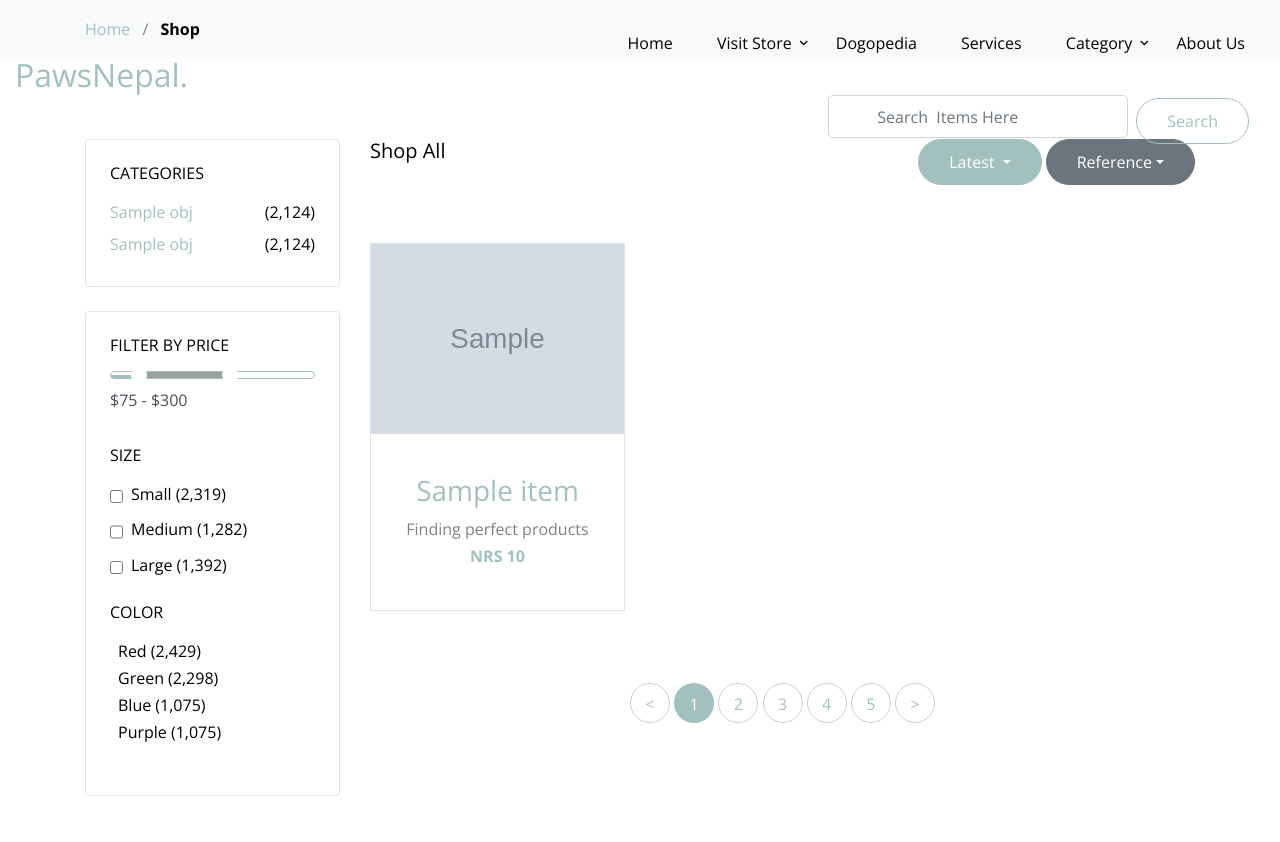
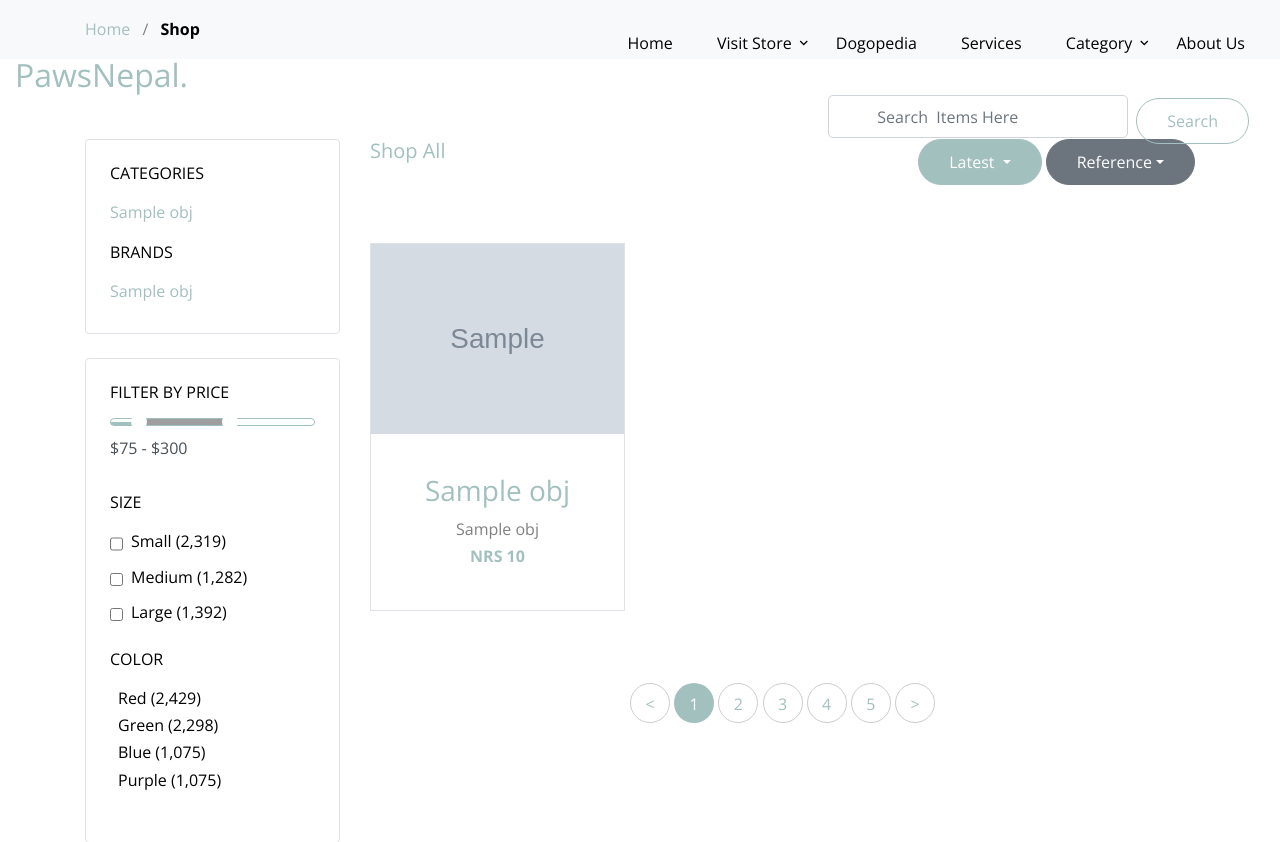
Before and after one commit to lnxtha/pawsnepal, a Django app: template pawsnepal/pawsnepal_app/templates/shop.html in a window 1280 px wide. Shown: the top 842 px of the page. Run offline with Django 3.2, Linux system fonts and the light colour scheme; the template is opened without the code that fills it: most values are stand-ins (such as "Sample title", 1, 10 or a date in 2020); grey boxes marked "Sample" are stand-in pictures; parts of the project's set-up code (start-up, migrations or seed data) failed here and were passed over; some libraries are stand-ins or nearby versions; some web fonts are replaced; grey boxes are pictures that could not be loaded.

Commit message:
Shop page, filter added

```diff
--- a/pawsnepal/pawsnepal_app/models.py
+++ b/pawsnepal/pawsnepal_app/models.py
@@ -62,12 +62,13 @@
 class PetItems(models.Model):
     name = models.CharField(max_length=100)
     category = models.IntegerField(choices=ITEM_CATEGORIES)
+    label = models.CharField(max_length=50, null= True, blank = True)
     description = models.TextField(null=True, blank=True)
     price = models.IntegerField(null=True, blank=True)
     added_date = models.DateTimeField(auto_now_add=True)
     updated_at = models.DateTimeField(auto_now=True)
     image = models.ImageField()         # Mandatory
-    brand = models.ForeignKey(Brand, on_delete=models.CASCADE, blank = True, null = True)
+    brand = models.ForeignKey(Brand, on_delete=models.CASCADE, related_name = 'brand_name', blank = True, null = True)
 
     def __str__(self):
         return self.name
--- a/pawsnepal/pawsnepal_app/templates/shop.html
+++ b/pawsnepal/pawsnepal_app/templates/shop.html
@@ -45,12 +45,18 @@
               <ul class="site-menu main-menu js-clone-nav mr-auto d-none d-lg-block">
                 <li><a href="{% url 'pawsnepal_app:dashboard-home' %}" class="nav-link">Home</a></li>
                 <li class="has-children">
-                  <a href="#shop-section" class="nav-link">Visit Store</a>
-                  <ul class="dropdown">
-                    <li><a href="{% url 'pawsnepal_app:shop' %}" class="nav-link">Dog Breeds</a></li>
-                    <li><a href="{% url 'pawsnepal_app:shop' %}" class="nav-link">Pet Items</a></li>
-                    <li><a href="{% url 'pawsnepal_app:shop' %}" class="nav-link">Pet Accessories</a></li>
-                    <li><a href="{% url 'pawsnepal_app:shop' %}" class="nav-link">Brands</a></li>
+                  <a href="{% url 'pawsnepal_app:shop' %}" class="nav-link">Visit Store</a>
+
+                    <ul class="dropdown">
+                    {% for obj in item_categories %}
+                    <li><a href="{% url 'pawsnepal_app:shop' %}?category={{obj}}" class="nav-link">{{ obj }}</a></li>
+                    {% endfor %}
+
+                    {% for obj in brand_list %}
+                    <li><a href="{% url 'pawsnepal_app:shop' %}?brand={{obj}}" class="nav-link">{{ obj }}</a></li>
+                    {% endfor %}
+
+
                   </ul>
                 </li>
                 <li><a href="{% url 'pawsnepal_app:blog-list' %}" class="nav-link">Dogopedia</a></li>
@@ -68,7 +74,8 @@
                 <li><a href="#about-section" class="nav-link">About Us</a></li>
                 <li class="nav-link">
                   <form class="form-inline my-2 my-lg-0">
-                    <input class="form-control mr-sm-2  mb-2   px-5" type="search" placeholder="Search  Items Here" aria-label="Search">
+                    <input action="{% url 'pawsnepal_app:shop' %}"  class="form-control mr-sm-2  mb-2   px-5" type="search" placeholder="Search  Items Here" aria-label="Search"
+                    id="search_item_keyword" name="search_item_keyword">
                     <button class="btn btn-outline-primary  my-2 my-sm-0" type="submit">Search </button>
                   </form>
                 </li>
@@ -100,7 +107,7 @@
 
             <div class="row">
               <div class="col-md-12 mb-5">
-                <div class="float-md-left mb-4"><h2 class="text-black h5">Shop All</h2></div>
+                <div class="float-md-left mb-4"><h2 class="text-black h5"><a href="{% url 'pawsnepal_app:shop' %}">Shop All</a></h2></div>
                 <div class="d-flex">
                   <div class="dropdown mr-1 ml-md-auto">
                     <button type="button" class="btn btn-primary btn-sm dropdown-toggle" id="dropdownMenuOffset" data-toggle="dropdown" aria-haspopup="true" aria-expanded="false">
@@ -113,39 +120,64 @@
                     </div>
                   </div>
                   <div class="btn-group">
-                    <button type="button" class="btn btn-secondary btn-sm dropdown-toggle" id="dropdownMenuReference" data-toggle="dropdown">Reference</button>
+                    <button type="button" type = "submit" class="btn btn-secondary btn-sm dropdown-toggle" id="dropdownMenuReference" data-toggle="dropdown">Reference</button>
                     <div class="dropdown-menu" aria-labelledby="dropdownMenuReference">
-                      <a class="dropdown-item" href="#">Relevance</a>
-                      <a class="dropdown-item" href="#">Name, A to Z</a>
-                      <a class="dropdown-item" href="#">Name, Z to A</a>
+                      <a class="dropdown-item"
+                         href="{{ request.get_full_path }}&reference=Relevance">Relevance</a>
+
+                      {% if 'category' in request.get_full_path or 'brand' in request.get_full_path %}
+                      <a class="dropdown-item" href="{{ request.get_full_path }}&reference=name-a-to-z">Name, A to Z</a>
+                      {% else %}
+                      <a class="dropdown-item" href="{{ request.get_full_path }}?reference=name-a-to-z">Name, A to Z</a>
+                      {% endif %}
+
+                      {% if 'category' in request.get_full_path or 'brand' in request.get_full_path %}
+                      <a class="dropdown-item" href="{{ request.get_full_path }}&reference=name-z-to-a">Name, Z to A</a>
+                      {% else %}
+                      <a class="dropdown-item" href="{{ request.get_full_path }}?reference=name-z-to-a">Name, Z to A</a>
+                      {% endif %}
                       <div class="dropdown-divider"></div>
-                      <a class="dropdown-item" href="#">Price, low to high</a>
-                      <a class="dropdown-item" href="#">Price, high to low</a>
+                      {% if 'category' in request.get_full_path or 'brand' in request.get_full_path %}
+                      <a class="dropdown-item" href="{{ request.get_full_path }}&reference=price-low-to-high">Price, low to high</a>
+                      {% else %}
+                      <a class="dropdown-item" href="{{ request.get_full_path }}?reference=price-low-to-high">Price, low to high</a>
+                      {% endif %}
+
+                      {% if 'category' in request.get_full_path or 'brand' in request.get_full_path %}
+                      <a class="dropdown-item" href="{{ request.get_full_path }}&reference=price-high-to-low"">Price, high to low</a>
+                      {% else %}
+                      <a class="dropdown-item" href="{{ request.get_full_path }}?reference=price-high-to-low"">Price, high to low</a>
+                      {% endif %}
+
                     </div>
                   </div>
                 </div>
               </div>
             </div>
+
+
+
             <div class="row mb-5">
 
 
-
-              {% for item in pet_items_list %}
-
+              {% for item in object_list %}
               <div class="col-sm-6 col-lg-4 mb-4" data-aos="fade-up">
                 <div class="block-4 text-center border">
                   <figure class="block-4-image">
-<!--                    <a href="shop-single.html"><img src="{% static 'images/cloth_2.jpg' %}" alt="Image placeholder" class="img-fluid"></a>-->
                     <img src="{{ item.image|thumbnail_url:'shop_image' }}" alt="Image" class = "img-fluid" />
                   </figure>
                   <div class="block-4-text p-4">
                     <h3><a href="shop-single.html">{{ item.name }}</a></h3>
-                    <p class="mb-0">Finding perfect products</p>
+                    {% if item.label %}
+                    <p class="mb-0">{{ item.label }}</p>
+                    {% endif %}
+
+                    {% if item.price %}
                     <p class="text-primary font-weight-bold">NRS {{ item.price }}</p>
+                    {% endif %}
                   </div>
                 </div>
               </div>
-
               {% endfor %}
 
             </div>
@@ -170,30 +202,28 @@
             <div class="border p-4 rounded mb-4">
               <h3 class="mb-3 h6 text-uppercase text-black d-block">Categories</h3>
               <ul class="list-unstyled mb-0">
-<!--                <li class="mb-1"><a href="#" class="d-flex"><span>Dog Breeds</span> <span class="text-black ml-auto">(2,220)</span></a></li>-->
-<!--                <li class="mb-1"><a href="#" class="d-flex"><span>Pet Essentials</span> <span class="text-black ml-auto">(2,550)</span></a></li>-->
-<!--                <li class="mb-1"><a href="#" class="d-flex"><span>Pet Accessories</span> <span class="text-black ml-auto">(2,124)</span></a></li>-->
-<!--                <li class="mb-1"><a href="#" class="d-flex"><span>Brands</span> <span class="text-black ml-auto">(2,124)</span></a></li>-->
-
                 {% for obj in item_categories %}
                 <li class="mb-1">
                   <a href="{% url 'pawsnepal_app:shop' %}?category={{obj}}" class="d-flex">
                     <span>{{ obj }}</span>
-                    <span class="text-black ml-auto">(2,124)</span>
+<!--                    <span class="text-black ml-auto">(2,124)</span>-->
                   </a>
                 </li>
                 {% endfor %}
+              </ul>
 
+              <h3 class="mt-3 mb-3 h6 text-uppercase text-black d-block">Brands</h3>
+              <ul class="list-unstyled mb-0">
                 {% for obj in brand_list %}
-                  <li class="mb-1">
-                  <a href="{% url 'pawsnepal_app:shop' %}?category={{obj}}" class="d-flex">
+                <li class="mb-1">
+                  <a href="{% url 'pawsnepal_app:shop' %}?brand={{obj}}" class="d-flex">
                     <span>{{ obj }}</span>
-                    <span class="text-black ml-auto">(2,124)</span>
+<!--                    <span class="text-black ml-auto">(2,124)</span>-->
                   </a>
                 </li>
                 {% endfor %}
+                </ul>
 
-              </ul>
             </div>
 
             <div class="border p-4 rounded mb-4">
```
Also changed, not shown: pawsnepal/pawsnepal_app/templates/index.html (+10 -4 lines), pawsnepal/pawsnepal_app/views.py (+49 -3 lines).
